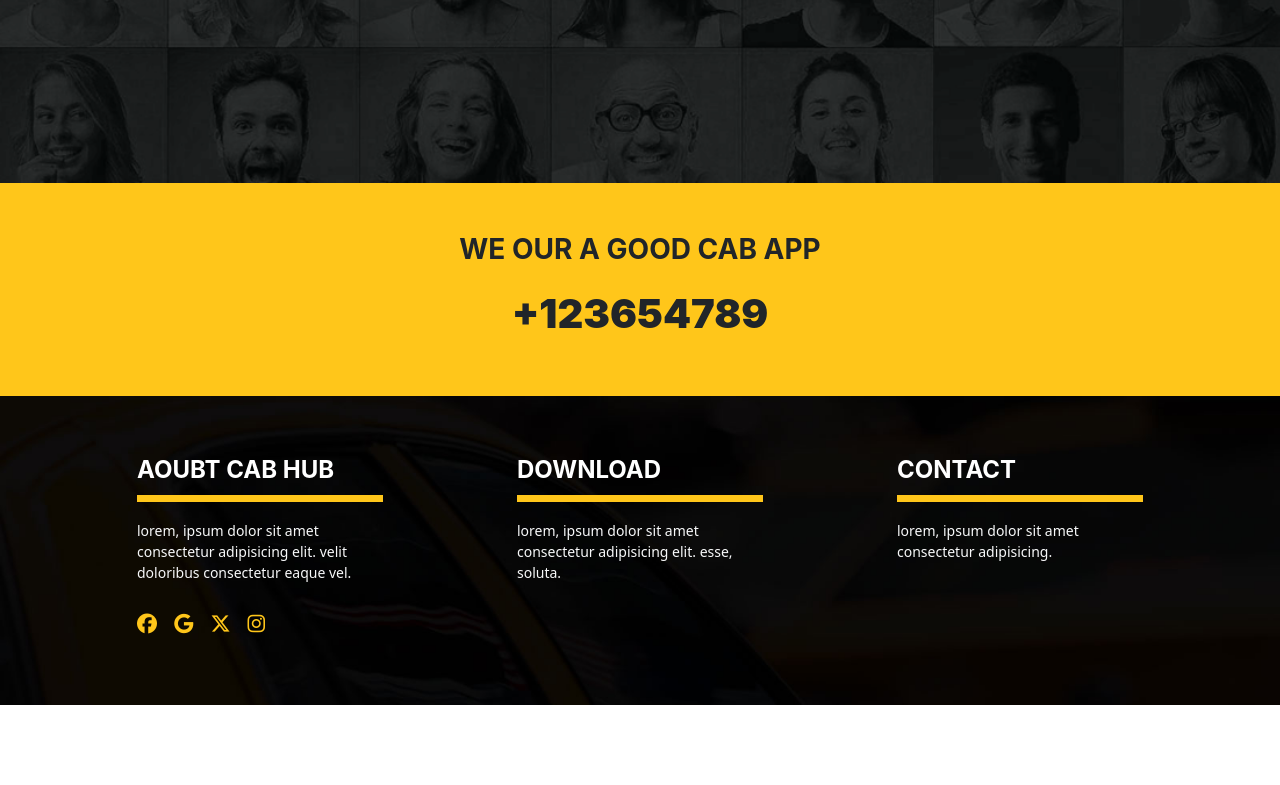
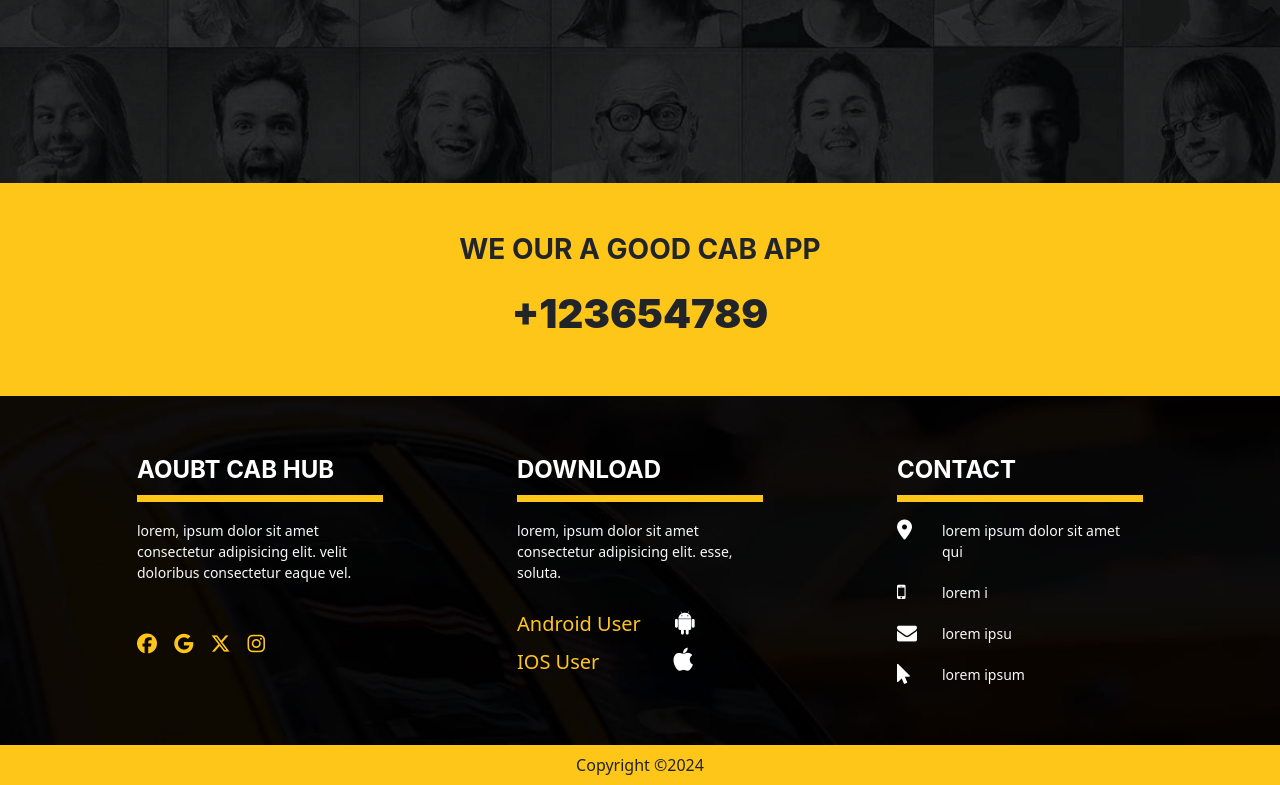
Before and after one commit to dipendujana/cab-hub, a plain HTML site: page index.html in a window 1280 px wide. Shown: the part 4237-5022 px from the top of the page. Before the commit the page ends 4942 px from the top, so only its background shows below. Drawn offline with nearby package versions, Linux system fonts and the light colour scheme; files that its build step writes are made by us from their sources; a web font is replaced by a local one.

Commit message:
all section done!

```diff
--- a/css/responsive.css
+++ b/css/responsive.css
@@ -35,6 +35,10 @@
   .navbar-toggler {
     margin-top: 8px;
   }
+  header{
+    height: 590px;
+  }
+
 }
 /*End Header*/
 
@@ -230,7 +234,7 @@
 }
 @media (max-width: 320px) {
   .content {
-    height: 1100px;
+    height: 1250px;
   }
   .content .content-info .content-text p {
     font-size: 12px;
@@ -327,8 +331,17 @@
 
 /* Start info section============================================= */
 
+/* don't need  */
+
 /* End info section ===== */
 
 /* start contact ===================================================*/
-
+@media (max-width: 290px) {
+  .contact .download span {
+    font-size: 15px;
+  }
+  .contact .download i.fa-apple {
+    margin-left: 62px;
+  }
+}
  /* End contact  ========*/
--- a/css/style.css
+++ b/css/style.css
@@ -347,6 +347,48 @@ h6 {
 }
 .contact .about-cab-hub ul {
   padding-left: 0px;
+  padding-top: 20px;
+}
+.contact .download ul {
+  list-style: none;
+  padding-left: 0;
+}
+.contact .download span {
+  font-size: 20px;
+}
+.contact .download i {
+  color: white;
+  font-size: 25px;
+  margin-left: 30px;
+}
+.contact .download i.fa-apple {
+  margin-left: 70px;
 }
 
+.contact .contact-info i {
+  color: white;
+  padding-top: 10px;
+}
+.contact .contact-info ul {
+  list-style: none;
+  padding-left: 0;
+  margin-bottom: 0 !important;
+}
+.contact .contact-info ul li p {
+  margin-bottom: 0 !important;
+}
+.contact .contact-info li i {
+  position: absolute;
+  font-size: 20px;
+}
+.contact .contact-info li p {
+  position: relative;
+  margin-left: 45px;
+}
 /* End contact  ========*/
+
+.footer p {
+  margin-bottom: 0;
+  font-weight: 500;
+  text-transform: none;
+}
--- a/index.html
+++ b/index.html
@@ -12,6 +12,7 @@
     <link rel="stylesheet" href="https://cdnjs.cloudflare.com/ajax/libs/font-awesome/6.5.2/css/all.min.css" integrity="sha512-SnH5WK+bZxgPHs44uWIX+LLJAJ9/2PkPKZ5QiAj6Ta86w+fsb2TkcmfRyVX3pBnMFcV7oQPJkl9QevSCWr3W6A==" crossorigin="anonymous" referrerpolicy="no-referrer" />
     <link rel="stylesheet" href="https://cdnjs.cloudflare.com/ajax/libs/font-awesome/6.5.2/css/brands.min.css" integrity="sha512-DJLNx+VLY4aEiEQFjiawXaiceujj5GA7lIY8CHCIGQCBPfsEG0nGz1edb4Jvw1LR7q031zS5PpPqFuPA8ihlRA==" crossorigin="anonymous" referrerpolicy="no-referrer" />
     <link rel="stylesheet" href="path/to/font-awesome/css/font-awesome.min.css">
+    <link rel="stylesheet" href="https://cdnjs.cloudflare.com/ajax/libs/font-awesome/4.7.0/css/font-awesome.min.css">
     <!-- main css -->
     <link rel="stylesheet" href="css/style.css">
     <link rel="stylesheet" href="css/responsive.css">
@@ -337,18 +338,63 @@
                         <div class="download">
                             <h4 class="font-weight-bold text-uppercase text-white">download</h4>
                             <p class="text-light">Lorem, ipsum dolor sit amet consectetur adipisicing elit. Esse, soluta.</p>
+                            <ul>
+                                <li class="mb-2">
+                                    <span class="text-orange">Android User</span>
+                                    <a href="">
+                                        <i class="fa fa-android"></i>
+                                    </a>
+                                </li>
+                                <li>
+                                    <span class="text-orange">IOS User</span>
+                                    <a href="">
+                                        <i class="fa fa-apple apple-logo"></i>
+                                    </a>
+                                </li>
+                            </ul>
                         </div>
                     </div>
                     <div class="col-lg-4">
                         <div class="contact-info">
                             <h4 class="font-weight-bold text-uppercase text-white">contact</h4>
-                            <p class="text-light">Lorem, ipsum dolor sit amet consectetur adipisicing.</p>
+                            <ul>
+                                <li>
+                                    <i class="fas fa-map-marker-alt text-ligh"></i>
+                                    <p class="text-light">Lorem ipsum dolor sit amet Qui</p>
+                                </li>
+                                <li>
+                                    <i class="fa fa-mobile-phone text-ligh"></i>
+                                    <p class="text-light">Lorem i</p>
+                                </li>
+                                <li>
+                                    <i class="fa fa-envelope text-ligh"></i>
+                                    <p class="text-light">Lorem ipsu</p>
+                                </li>
+                                <li>
+                                    <i class="fa fa-mouse-pointer text-ligh" aria-hidden="true"></i>
+                                    <p class="text-light">Lorem ipsum</p>
+                                </li>
+                            </ul>
                         </div>
                     </div>
                 </div>
             </div>
         </section>
     <!-- End contact ----->
+
+      <!-- Start Footer -->
+        <footer class="bg-orange">
+            <div class="container">
+                <div class="row">
+                    <div class="col">
+                        <div class="footer py-2 text-center">
+                            <p>Copyright &copy;2024</p>
+                        </div>
+                    </div>
+                </div>
+            </div>
+        </footer>
+      <!-- End Footer -->
 
 
 
```
